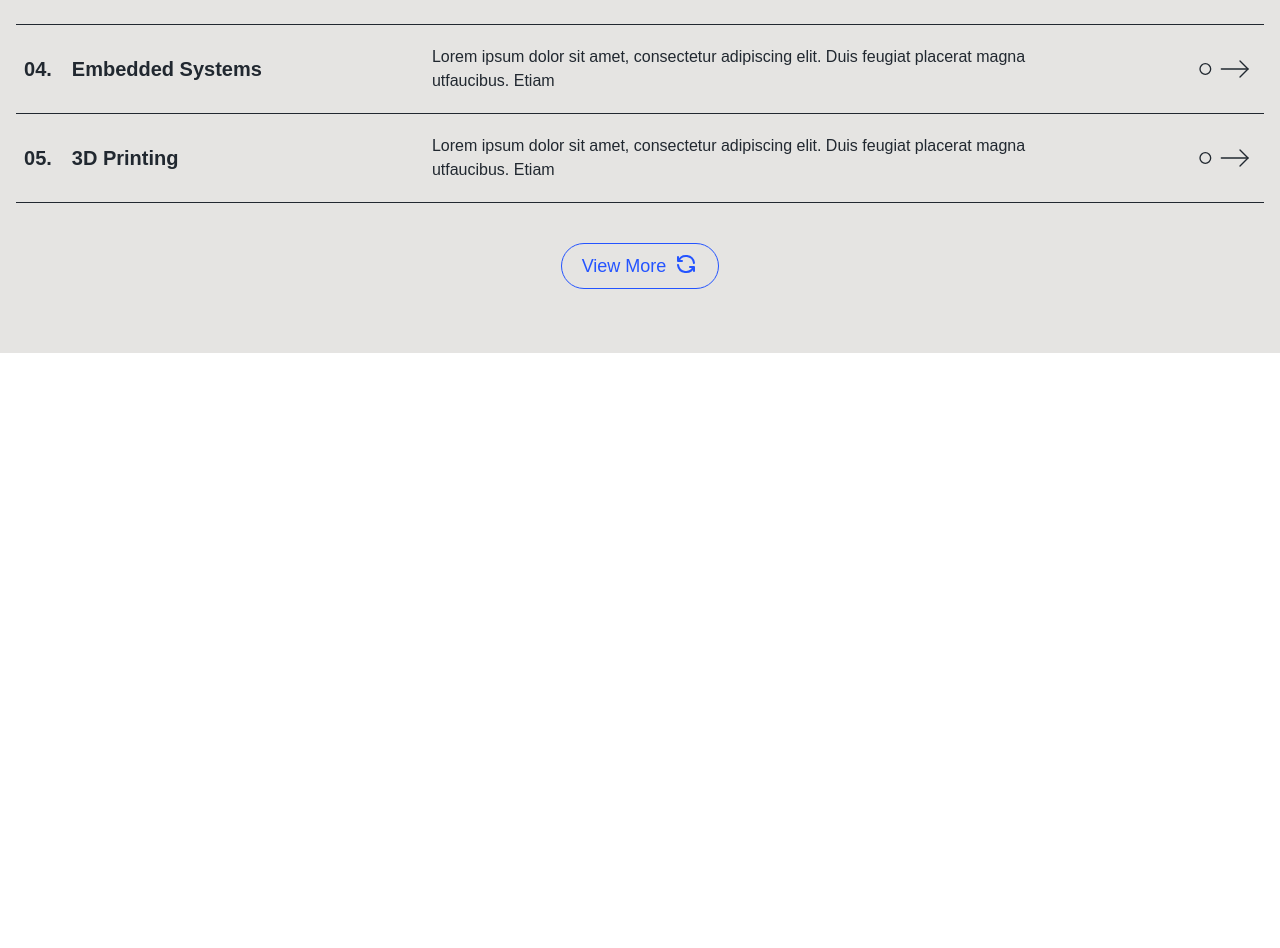
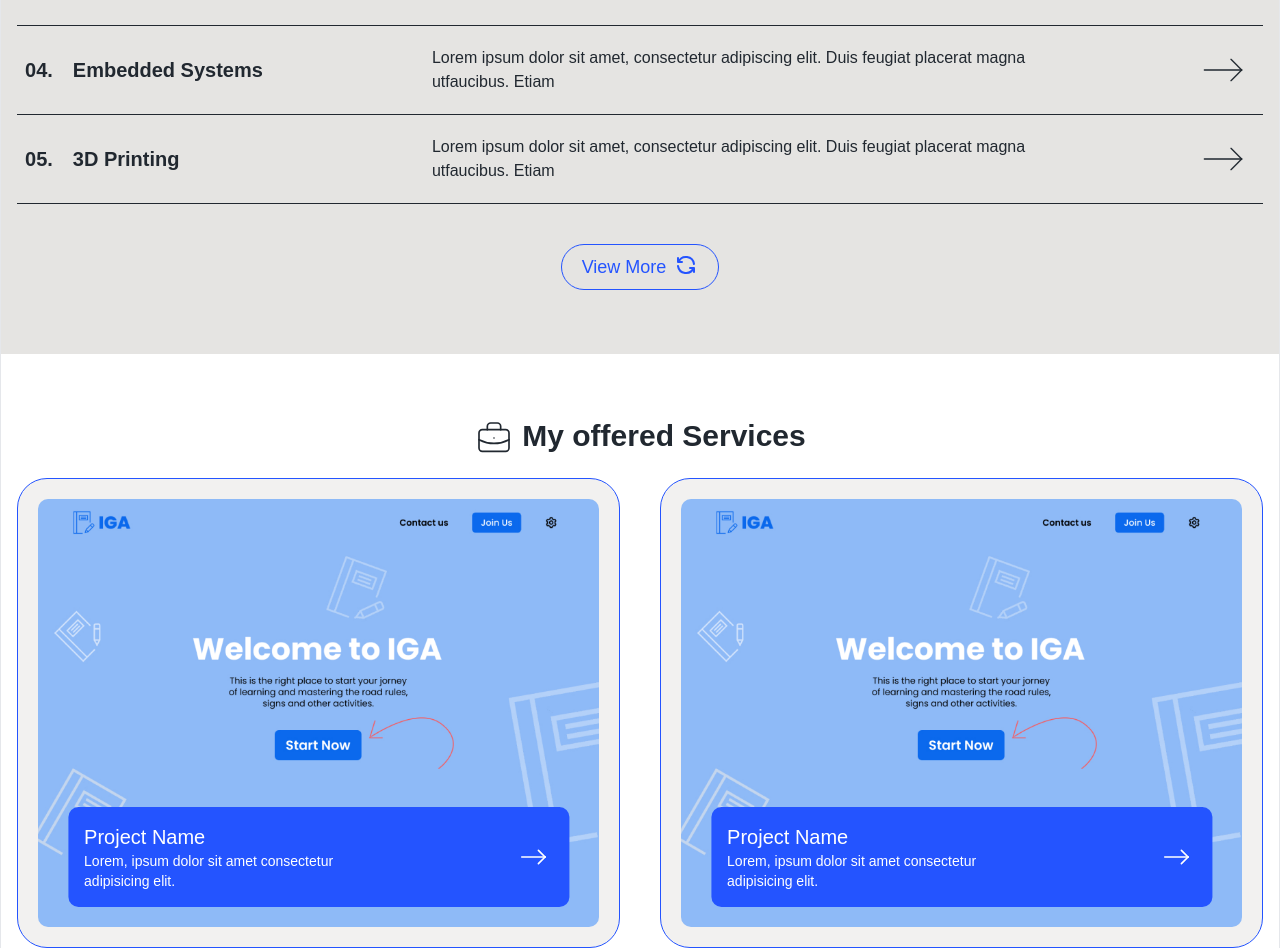
Before and after one commit to Favor-star/my-brand, a React (Vite) app: page / in a window 1280 px wide. Shown: the part 1184-2132 px from the top of the page. Before the commit the page ends 1537 px from the top, so only its background shows below. Built offline with nearby package versions, Linux system fonts and the light colour scheme.

Commit message:
Finishes creating works

```diff
--- a/src/components/MyServices.tsx
+++ b/src/components/MyServices.tsx
@@ -1,4 +1,4 @@
-import { IconArrowMoveRight, IconBriefcase, IconRefresh } from '@tabler/icons-react';
+import { IconArrowNarrowRight, IconCreditCard, IconRefresh } from '@tabler/icons-react';
 import { motion, useMotionValue } from 'framer-motion';
 import { useEffect, useRef, useState } from 'react';
 import { cn } from '../utils';
@@ -25,7 +25,7 @@ const MyServices = () => {
   return (
     <section className="w-full bg-grayCustom text-blackCustom flex flex-col items-center justify-center px-4 py-16">
       <div className="flex flex-row gap-2 mb-5">
-        <IconBriefcase stroke={1} className="w-10 h-10 " />
+        <IconCreditCard stroke={1} className="w-10 h-10 " />
         <p className="font-bold text-3xl">My offered Services</p>
       </div>
       <main className="w-full 2xl:container flex flex-col gap2 relative ">
@@ -70,7 +70,7 @@ const MyServices = () => {
                 translateX: 10
               }}
             >
-              <IconArrowMoveRight
+              <IconArrowNarrowRight
                 stroke={0.5}
                 className={cn(
                   'w-16 h-16 text-blackCustom',
--- /dev/null
+++ b/src/components/MyWorks.tsx
@@ -0,0 +1,21 @@
+import { IconBriefcase } from '@tabler/icons-react';
+import WorkCard from './WorkCard';
+
+const MyWorks = () => {
+  return (
+    <section className="w-full bg-inherit text-blackCustom flex flex-col items-center justify-center px-4 py-16">
+      <div className="flex flex-row gap-2 mb-5">
+        <IconBriefcase stroke={1} className="w-10 h-10 " />
+        <p className="font-bold text-3xl">My offered Services</p>
+      </div>
+      <main className="w-full 2xl:container grid grid-cols-customAuto gap-10">
+        <WorkCard />
+        <WorkCard />
+        <WorkCard />
+        <WorkCard />
+      </main>
+    </section>
+  );
+};
+
+export default MyWorks;
--- /dev/null
+++ b/src/components/WorkCard.tsx
@@ -0,0 +1,67 @@
+import { IconArrowNarrowRight } from '@tabler/icons-react';
+import DesignSample from '../assets/Design 1.png';
+import { motion } from 'framer-motion';
+import { useState } from 'react';
+
+const WorkCard = () => {
+  const [isCardHovered, setIsCardHovered] = useState(false);
+
+  return (
+    <motion.div
+      className="w-full p-5 rounded-[30px] border border-blueCustom bg-grayCustom bg-opacity-50 flex items-center justify-center relative "
+      initial={{
+        opacity: 0.1,
+
+        translateX: 10
+      }}
+      whileHover={{
+        translateY: [null, -1],
+        scale: [null, 1.005, 1.01],
+        transition: { duration: 0.2 }
+      }}
+      whileInView={{
+        opacity: 1,
+        translateX: 0,
+        transition: {
+          delay: 0.3,
+          duration: 1.2,
+          type: 'spring'
+        }
+      }}
+      onMouseEnter={() => {
+        setIsCardHovered(true);
+      }}
+      onMouseLeave={() => setIsCardHovered(false)}
+    >
+      <img
+        src={DesignSample}
+        alt=""
+        className="w-full object-cover rounded-[10px] aspect-[548/418]"
+      />
+      <motion.div
+        className="w-10/12 absolute  bottom-10 right-1/2 translate-x-1/2 flex justify-between items-center bg-blueCustom p-4 rounded-[10px]"
+        style={{ right: '50%', translateX: '50%' }}
+        animate={
+          isCardHovered
+            ? { scale: 1.05, transition: { duration: 0.4 } }
+            : { scale: 1, transition: { duration: 0.4 } }
+        }
+      >
+        <span className="w-full flex-1 text-white flex flex-col gap-0">
+          <p className=" w-full text-xl font-medium">Project Name</p>
+          <p className=" w-full max-w-[300px] h-fit  text-ellipsis font-light text-sm">
+            Lorem, ipsum dolor sit amet consectetur adipisicing elit.
+          </p>
+        </span>
+        <motion.span
+          className="w-fit"
+          animate={isCardHovered ? { scale: 1.1, rotate: '-20deg' } : { scale: 1 }}
+        >
+          <IconArrowNarrowRight stroke={1} className="w-10 h-10 text-white" />
+        </motion.span>
+      </motion.div>
+    </motion.div>
+  );
+};
+
+export default WorkCard;
--- a/src/index.css
+++ b/src/index.css
@@ -11,3 +11,19 @@
   margin: 0;
   padding: 0;
 }
+
+::-webkit-scrollbar {
+  display: none;
+}
+::-webkit-scrollbar-track {
+  display: none;
+}
+::-webkit-scrollbar-corner {
+  display: none;
+}
+::-webkit-scrollbar-button {
+  display: none;
+}
+::-webkit-scrollbar-thumb{
+ display: none;
+}
--- a/src/pages/Homepage.tsx
+++ b/src/pages/Homepage.tsx
@@ -1,11 +1,42 @@
+import { useEffect, useRef, useState } from 'react';
 import EyeCatcher from '../components/EyeCatcher';
 import Header from '../components/Header';
 import HeroSection from '../components/HeroSection';
 import MyServices from '../components/MyServices';
+import MyWorks from '../components/MyWorks';
+import { motion, useScroll, useMotionValue, useSpring } from 'framer-motion';
 
 const Homepage = () => {
+  const { scrollYProgress } = useScroll();
+  const scaleY = useSpring(scrollYProgress, {
+    stiffness: 1000,
+    damping: 40,
+    restDelta: 0.001
+  });
+  const mainHeightRef = useRef<HTMLDivElement>(null);
+  const [pageHeight, setPageHeight] = useState<number>(0);
+  const dragY = useMotionValue(0);
+
+  useEffect(() => {
+    const updateHeight = () => {
+      if (mainHeightRef.current) {
+        setPageHeight(mainHeightRef.current.offsetHeight);
+      }
+    };
+    updateHeight();
+    window.addEventListener('resize', updateHeight);
+
+    return () => window.removeEventListener('resize', updateHeight);
+  }, []);
+
+  const scrollableHeight = pageHeight - window.innerHeight;
+
+  useEffect(() => {
+    dragY.set(scrollableHeight);
+  }, [dragY]);
+
   return (
-    <main>
+    <main className="h-full border relative" ref={mainHeightRef}>
       <div className="w-full min-h-screen relative flex flex-col  bg-inherit">
         <Header />
         <div className="w-96 h-96 absolute top-0 right-40 bg-blueCustom bg-opacity-10 rounded-full  blur-2xl -z-10"></div>
@@ -15,6 +46,17 @@ const Homepage = () => {
         </div>
       </div>
       <MyServices />
+      <MyWorks />
+      <motion.div
+        className="fixed right-1 top-0 h-full w-2 bg-blackCustom block "
+        style={{ scaleY: scaleY, transformOrigin: 'top' }}
+      ></motion.div>
+      <motion.span
+        className="p-2 rounded-lg bg-grayCustom text-blackCustom text-sm fixed right-2 h-fit cursor-grab active:cursor-grabbing select-none"
+        style={{ top: dragY }}
+      >
+        Scroll here
+      </motion.span>
     </main>
   );
 };
--- a/tailwind.config.js
+++ b/tailwind.config.js
@@ -3,6 +3,9 @@ export default {
   content: ['./index.html', './src/**/*.{js,ts,jsx,tsx}'],
   theme: {
     extend: {
+      gridTemplateColumns: {
+        customAuto: 'repeat(auto-fill, minmax(400px, 1fr))'
+      },
       colors: {
         blueCustom: '#2454FF',
         grayCustom: '#E5E4E2',
```
Also changed, not shown: src/assets/Design 1.png (added).
